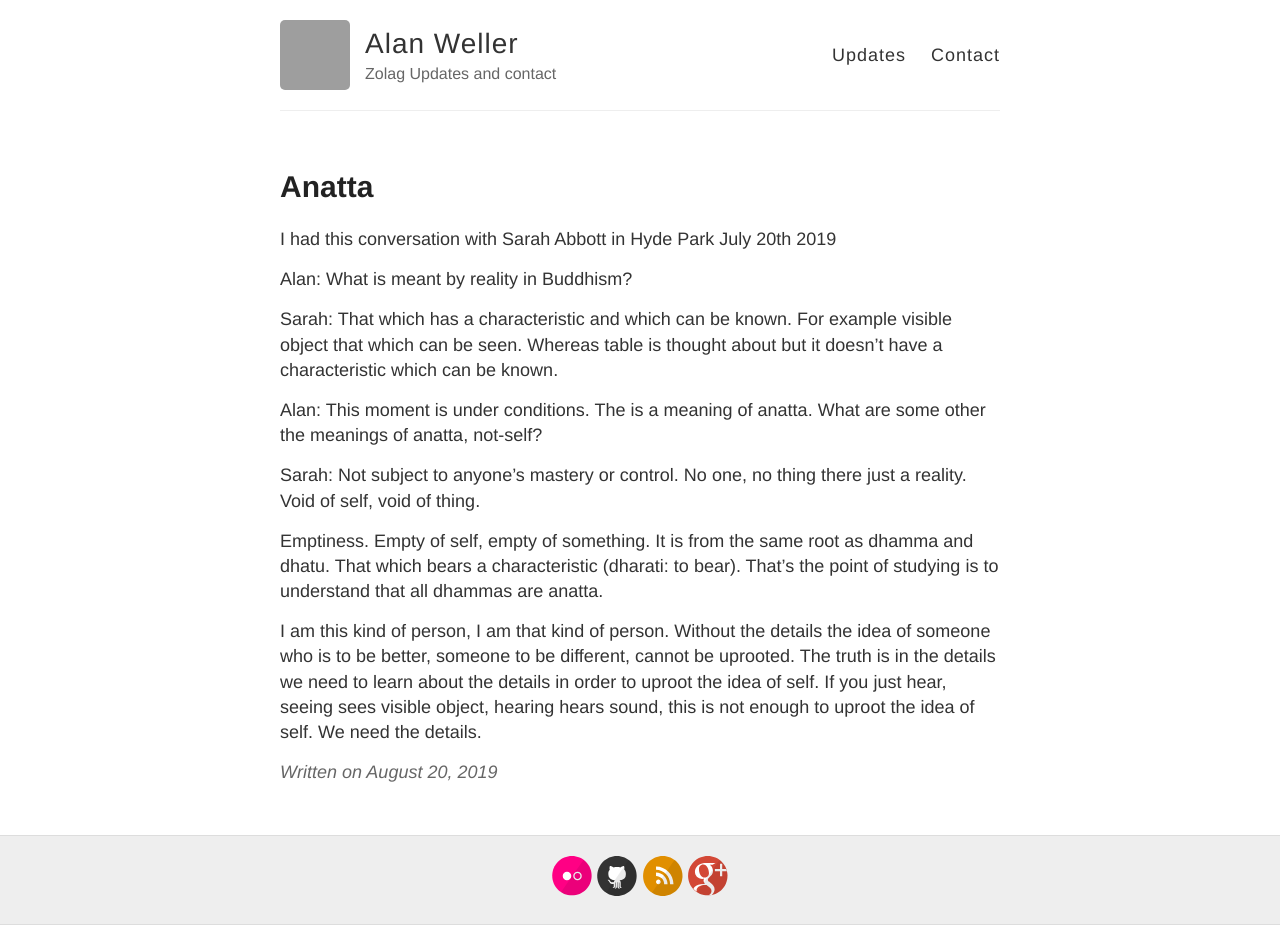
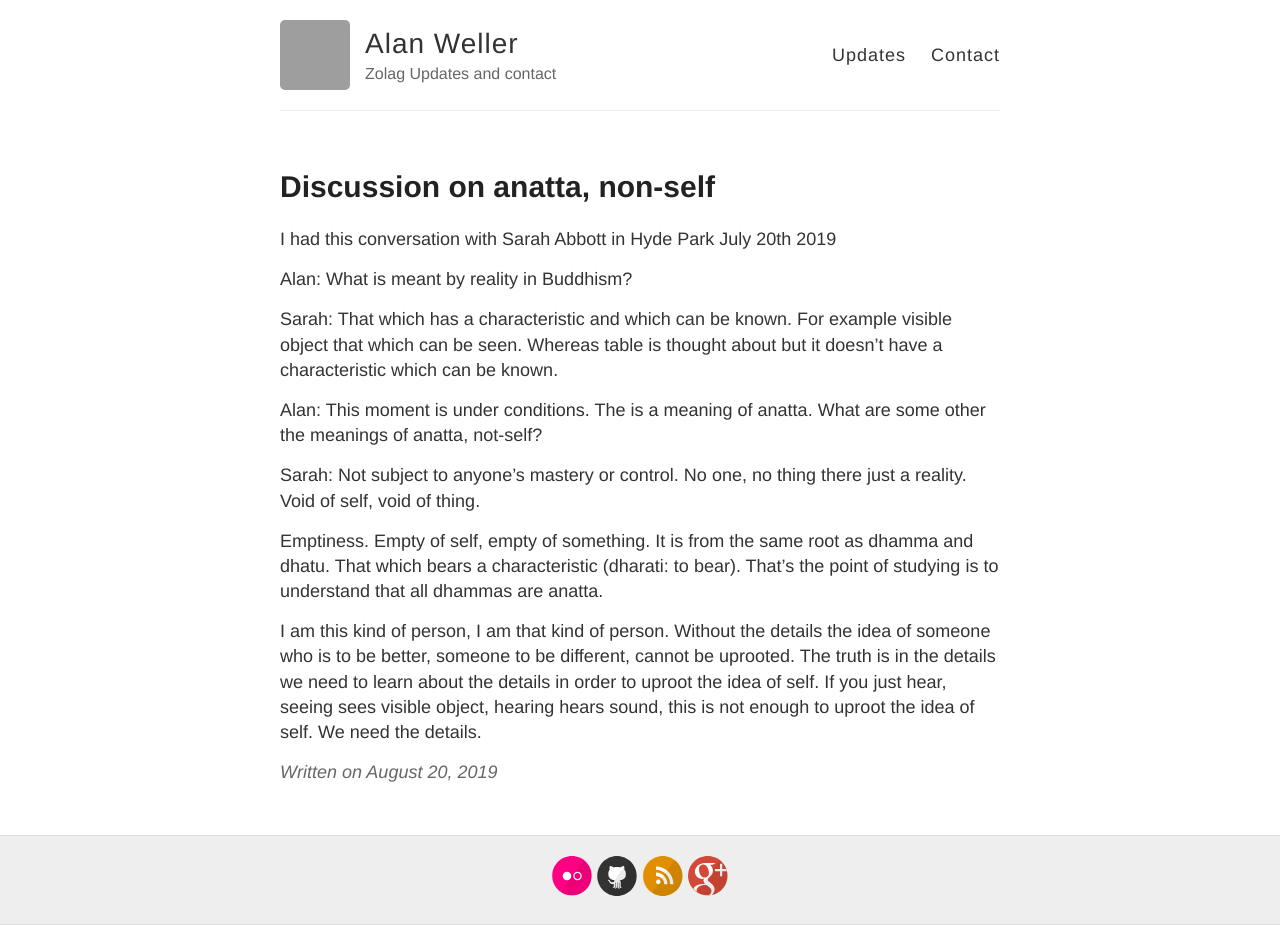
Before and after one commit to alwell/alwell.github.io, a Jekyll site: the page built from _posts/2019-08-20-anatta.md, in a window 1280 px wide. Built offline with Jekyll 4.4.1, drawn with Linux system fonts in a browser that asks for light colours; our own code applies the rules of GitHub Pages for plain Markdown files; grey boxes are pictures that could not be loaded.

Commit message:
Update 2019-08-20-anatta.md

```diff
--- a/_posts/2019-08-20-anatta.md
+++ b/_posts/2019-08-20-anatta.md
@@ -1,3 +1,8 @@
+---
+layout: post
+title: Discussion on anatta, non-self
+---
+
 I had this conversation with Sarah Abbott in Hyde Park July 20th 2019
 
 Alan: What is meant by reality in Buddhism?
```
